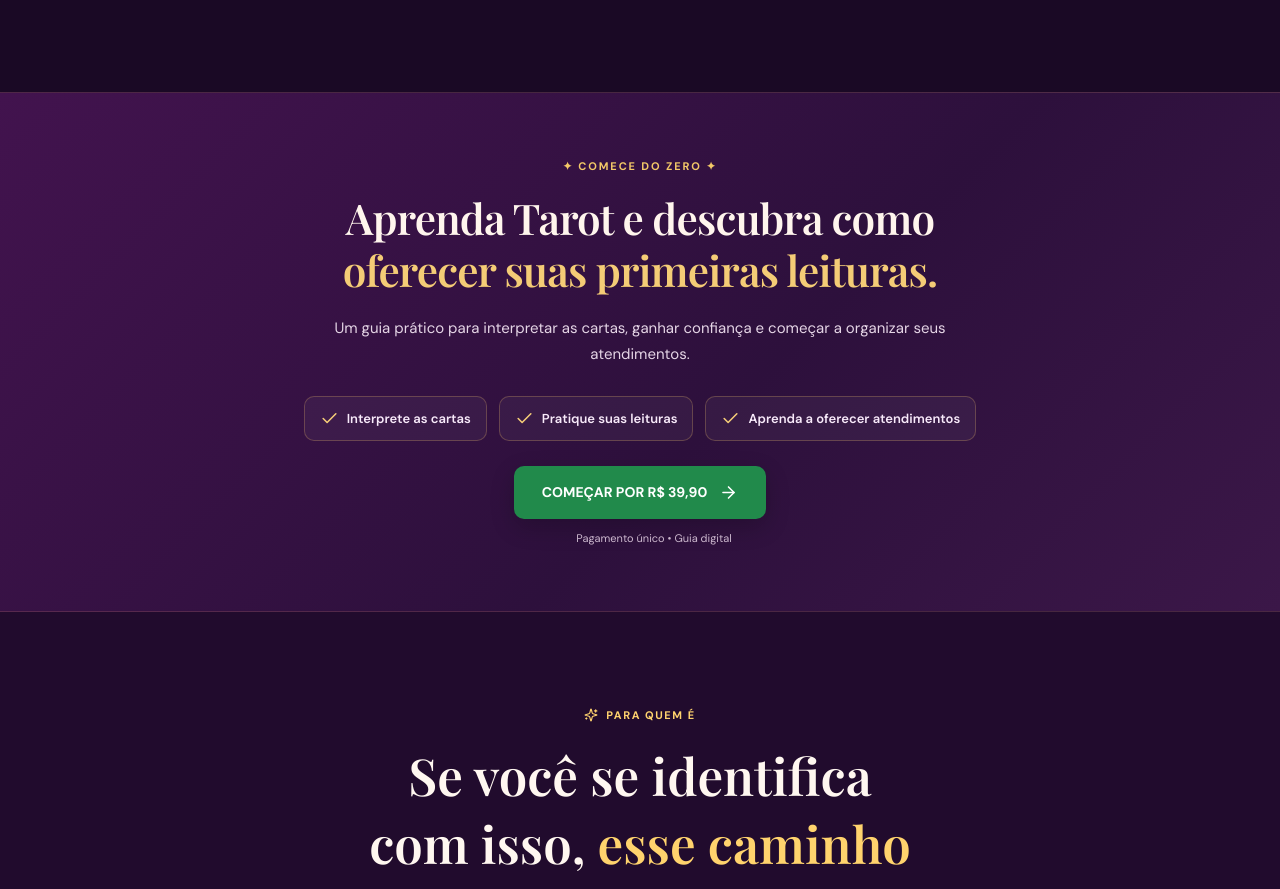
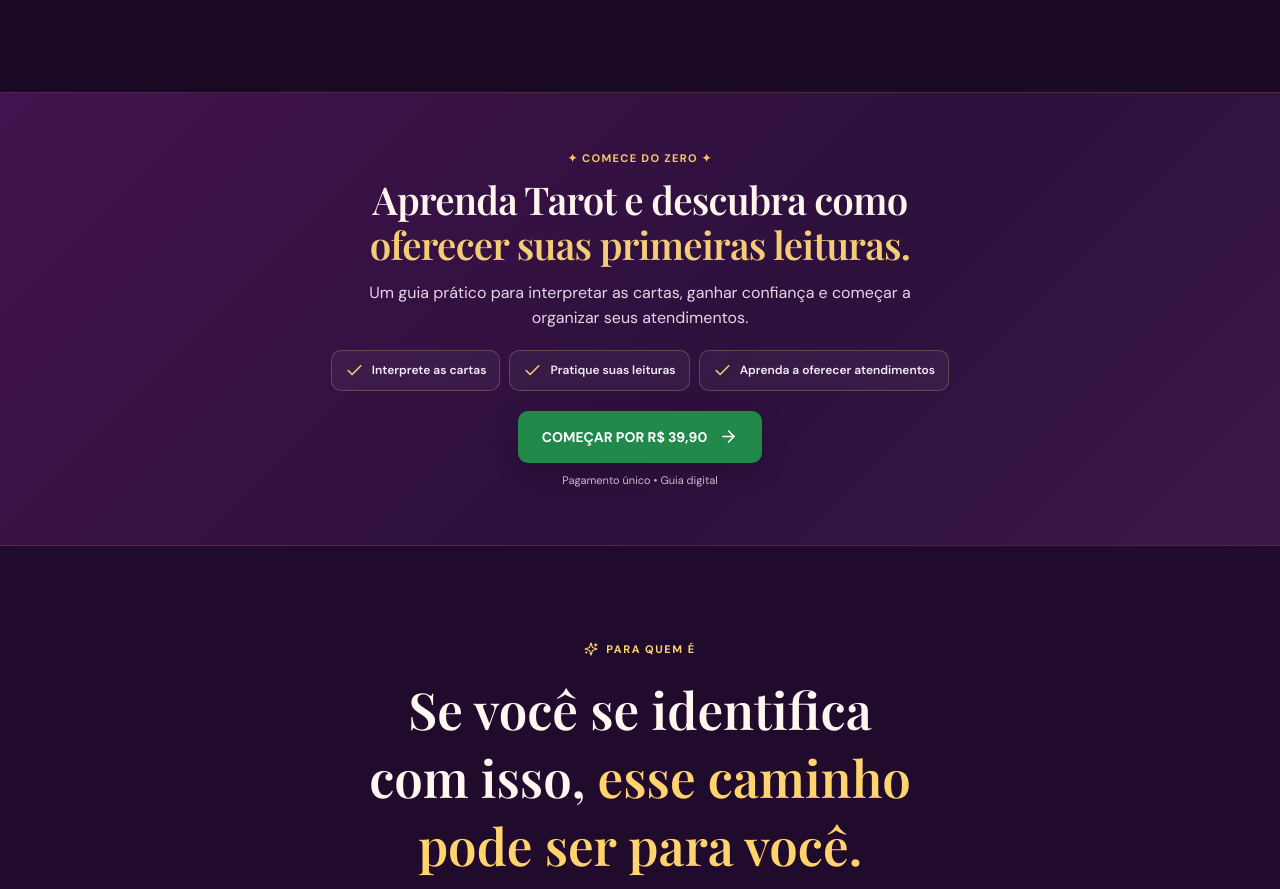
Before and after one commit to vcodesites-byte/tarotlucrativo, a React (Vite) app: page / in a window 1280 px wide. Shown: the part 2248-3137 px from the top of the page. Built offline with nearby package versions, Linux system fonts and the light colour scheme.

Commit message:
Refine transformation section and basic SEO

```diff
--- a/src/style.css
+++ b/src/style.css
@@ -191,3 +191,15 @@ a.logo .brand-name em{font-style:normal;color:#f4cd70}
 .hero-copy>small{display:flex;align-items:center;justify-content:center;gap:6px;width:max-content;max-width:100%;margin:9px 0 0;text-align:center;font-size:11px;line-height:1.45}
 .hero-copy>small svg{flex:0 0 auto}
 @media(max-width:760px){.hero-copy>small{width:100%;margin:9px auto 0;padding:0 4px;font-size:10px}}
+
+/* Transformation: compact, readable on desktop and mobile */
+.transformation{padding:clamp(38px,5vw,58px) 16px}
+.transformation-inner{max-width:800px}
+.transformation-eyebrow{margin-bottom:12px;letter-spacing:.12em}
+.transformation h2{font-size:clamp(28px,3vw,40px);line-height:1.17;max-width:740px;text-wrap:balance}
+.transformation-intro{font-size:clamp(14px,1.25vw,16px);line-height:1.55;max-width:610px;margin:14px auto 0;text-wrap:pretty}
+.transformation-points{gap:9px;margin:19px 0 20px}
+.transformation-points span{padding:10px 13px;font-size:12px;line-height:1.4}
+.transformation-cta{min-height:52px;padding:14px 24px}
+.transformation-inner>small{margin:10px 0 0;justify-content:center}
+@media(max-width:760px){.transformation{padding:36px 16px}.transformation h2{font-size:clamp(27px,6.7vw,34px);line-height:1.2;max-width:22ch}.transformation-intro{font-size:14px;line-height:1.5;margin-top:12px}.transformation-points{display:grid;grid-template-columns:1fr;gap:7px;width:100%;max-width:400px;margin:16px 0}.transformation-points span{padding:9px 12px;font-size:12px}.transformation-cta{max-width:400px;min-height:50px;font-size:13px;padding:12px 15px}.transformation-eyebrow{font-size:10px}}
```
